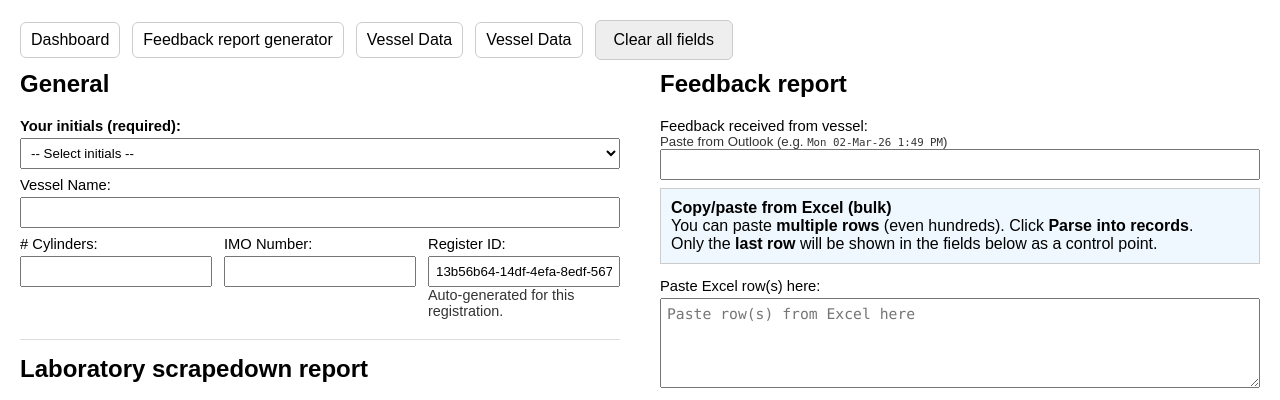
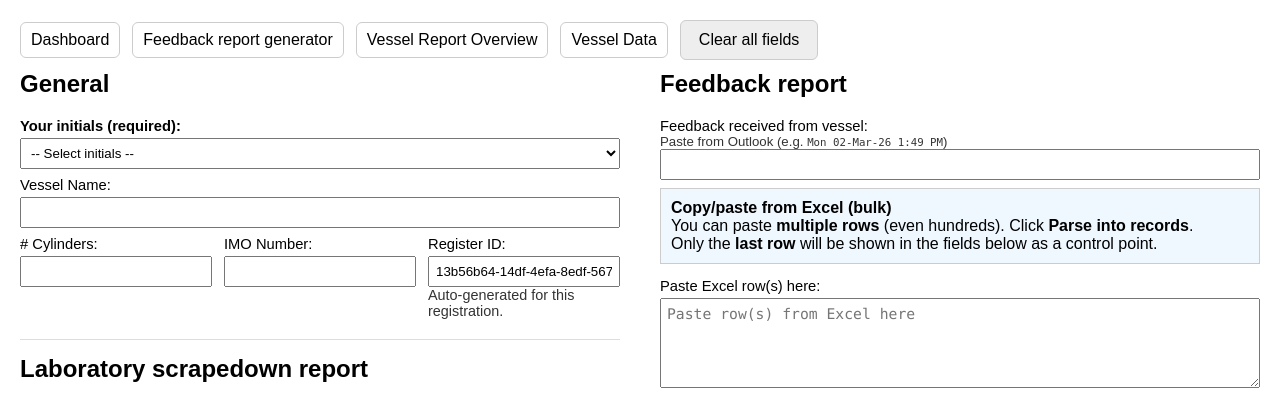
Before and after one commit to andersebusk/MFT_data_handler, a Flask app: template templates/register_feedback.html in a window 1280 px wide. Shown: the top 400 px of the page. Run offline with Flask 3, Linux system fonts and the light colour scheme; the template is opened without the code that fills it, so the values that code supplies are empty; some libraries are stand-ins or nearby versions.

Commit message:
topbar change on register_feedback.html

```diff
--- a/templates/register_feedback.html
+++ b/templates/register_feedback.html
@@ -142,7 +142,7 @@
   <div class="topbar">
   <a href="/">Dashboard</a>
   <a href="/feedback-report-generator">Feedback report generator</a>
-  <a href="/vessel-overview">Vessel Data</a>
+  <a href="/vessel-overview">Vessel Report Overview</a>
   <a href="/vessel-data">Vessel Data</a>
   <button type="button" class="secondary" id="clearAllTop">Clear all fields</button>
   </div>
```
